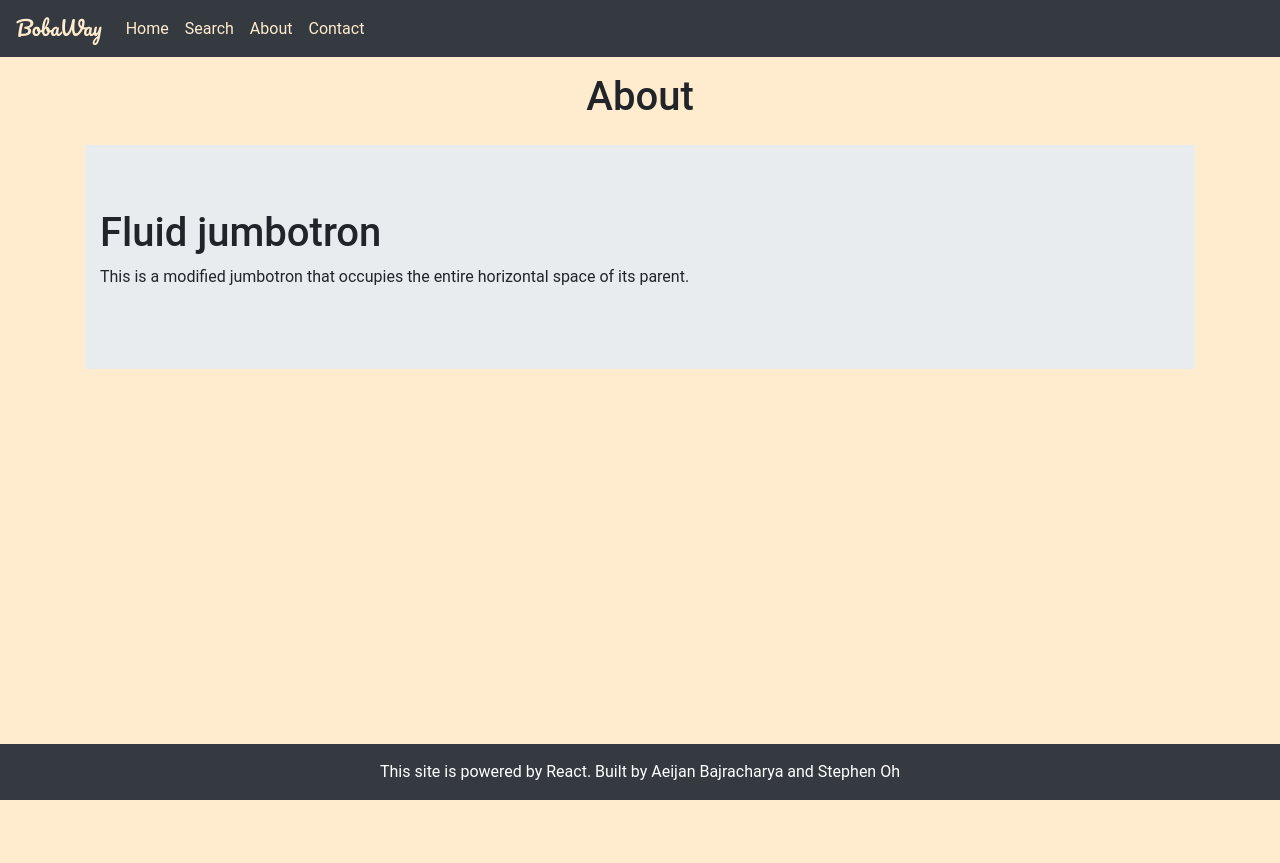
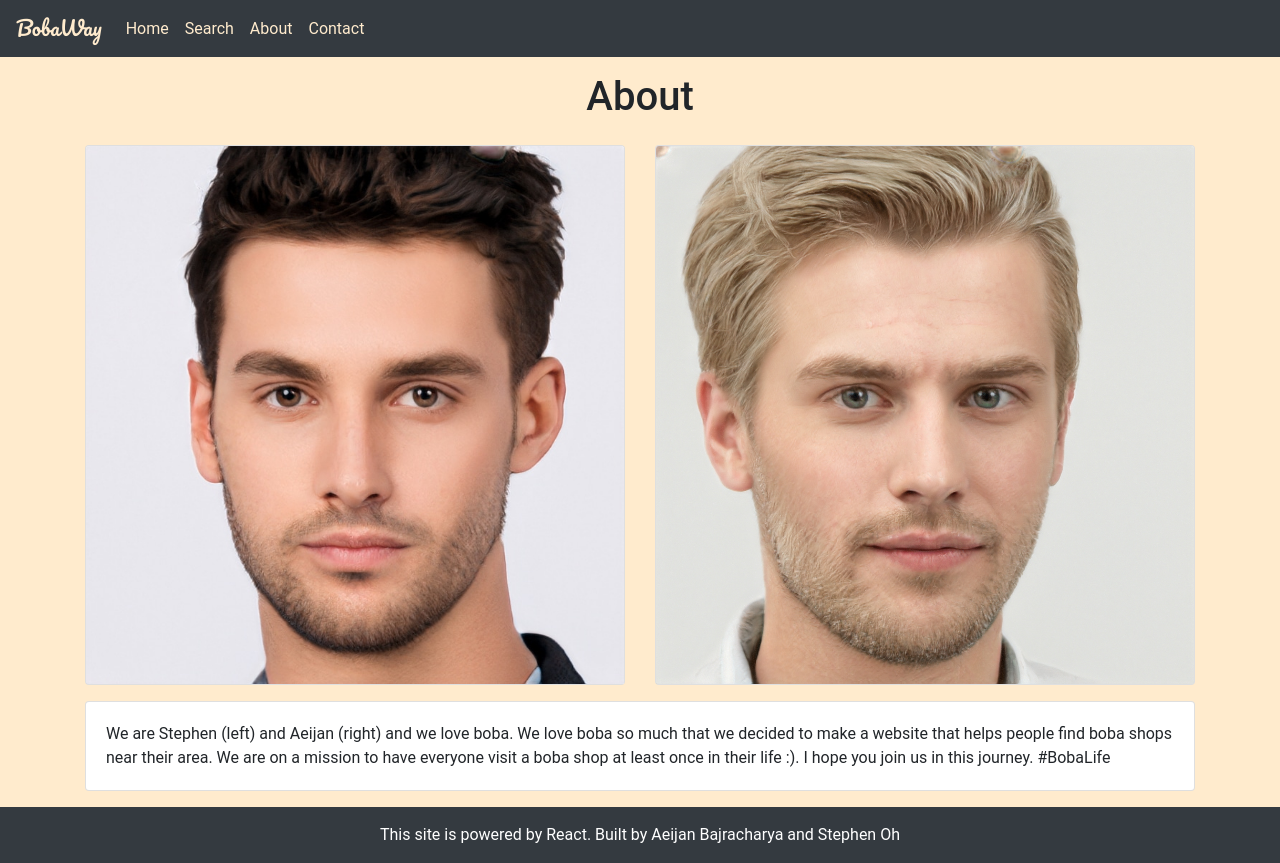
Before and after one commit to ohste/final-project-final-project-team-23-bobaway, a React (Create React App) app: page /about in a window 1280 px wide. Before the commit the page ends 800 px from the top, so only its background shows below. Built offline with nearby package versions, Linux system fonts and the light colour scheme.

Commit message:
Done with basic about me page

```diff
--- a/src/pages/About.js
+++ b/src/pages/About.js
@@ -1,5 +1,8 @@
 import React from 'react';
-import { Col, Container, Row, Jumbotron } from 'react-bootstrap';
+import { Card, Form, Col, Container, Row, Jumbotron } from 'react-bootstrap';
+
+import AIface1 from '../images/ai_face_1.jpg';
+import AIface2 from '../images/ai_face_2.jpg';
 
 function About() {
   return (
@@ -10,17 +13,25 @@ function About() {
             <h1>About</h1>
           </Col>
         </Row>
-        <Row className="justify-content-bttween">
-          <Col className="mb-3">
-            <Jumbotron fluid>
-              <Container>
-                <h1>Fluid jumbotron</h1>
-                <p>
-                  This is a modified jumbotron that occupies the entire
-                  horizontal space of its parent.
-                </p>
-              </Container>
-            </Jumbotron>
+        <Row className="mb-3">
+          <Col md={6}>
+            <Card>
+              <Card.Img variant="top" src={AIface1} />
+            </Card>
+          </Col>
+          <Col md={6}>
+            <Card>
+              <Card.Img variant="top" src={AIface2} />
+            </Card>
+          </Col>
+        </Row>
+        <Row className="mb-3">
+          <Col md={12}>
+            <Card>
+              <Card.Body>
+                <Card.Text>We are Stephen (left) and Aeijan (right) and we love boba. We love boba so much that we decided to make a website that helps people find boba shops near their area. We are on a mission to have everyone visit a boba shop at least once in their life :). I hope you join us in this journey. #BobaLife</Card.Text>
+              </Card.Body>
+            </Card>
           </Col>
         </Row>
       </Container>
```
Also changed, not shown: src/images/ai_face_1.jpg (added), src/images/ai_face_2.jpg (added).
